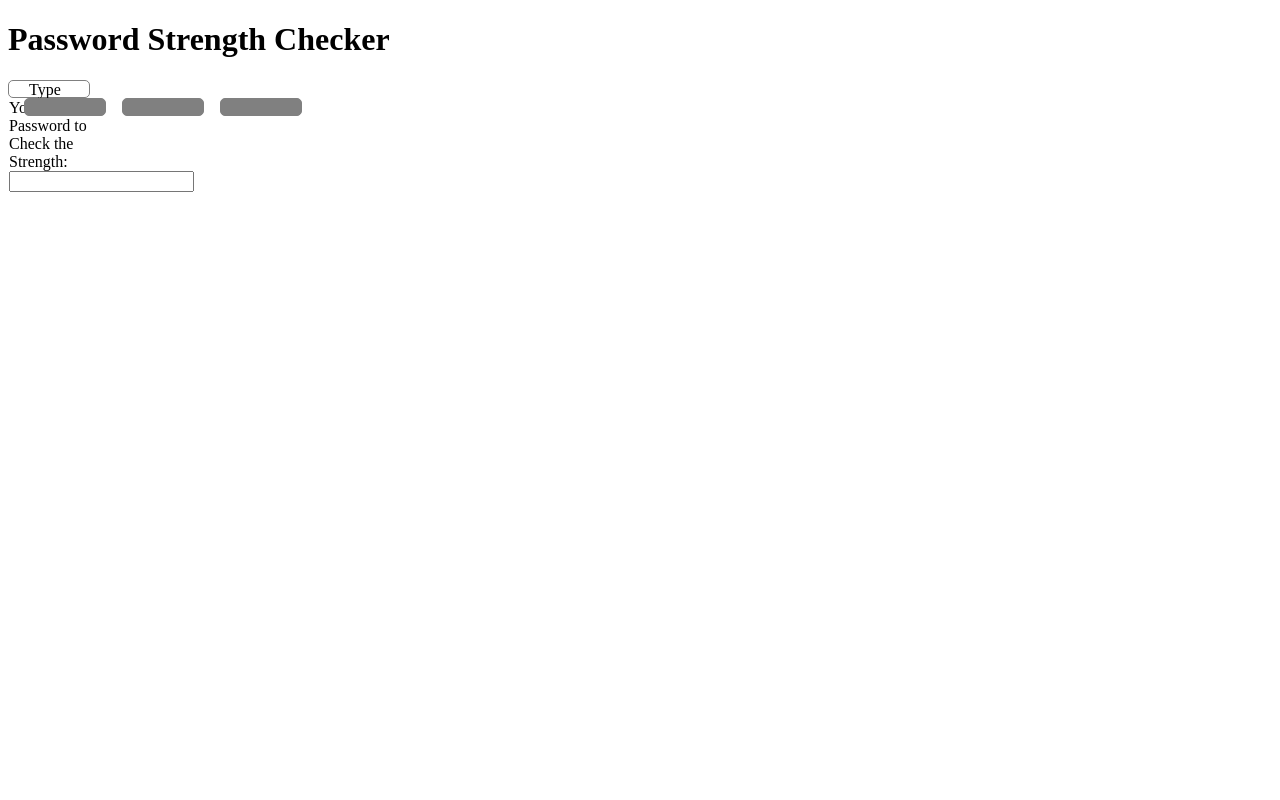
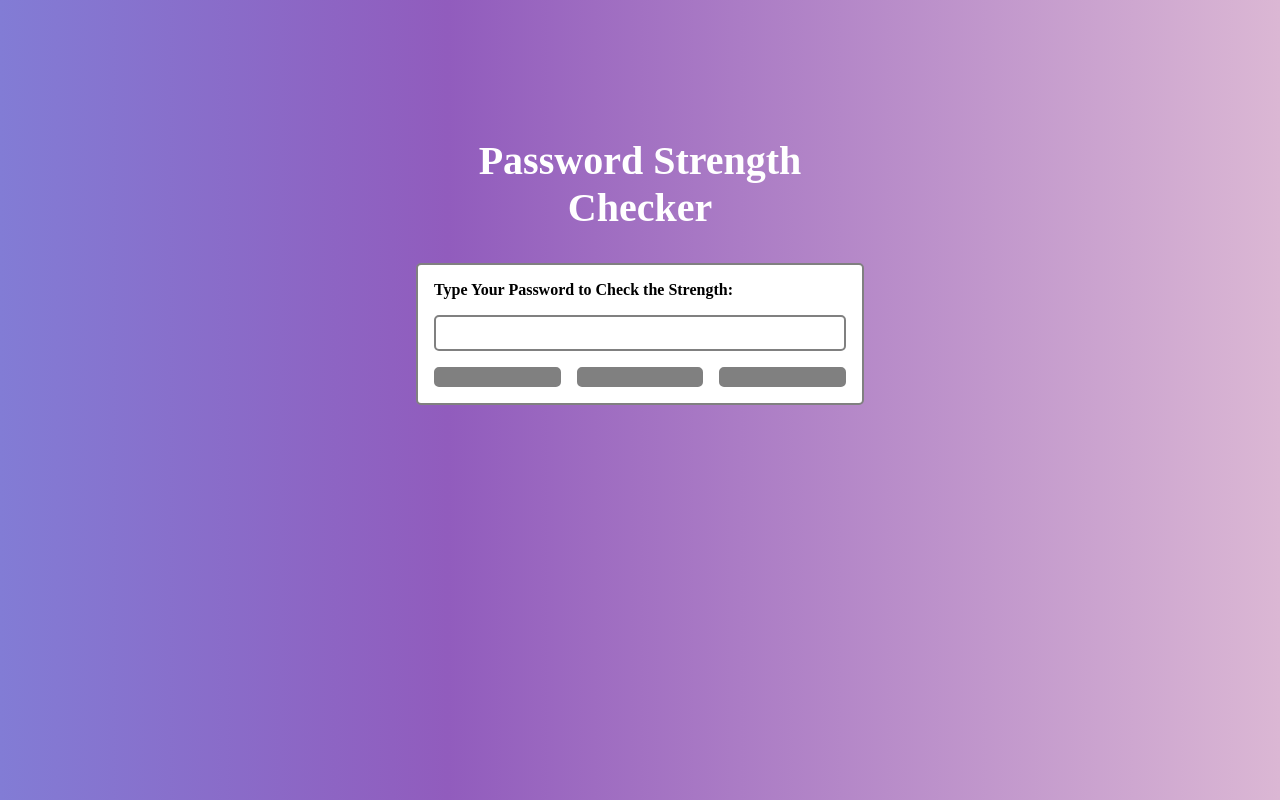
Before and after one commit to sofiiaruban/passwords-strength-checker, an Angular app: page / in a window 1280 px wide. Built offline with nearby package versions, Linux system fonts and the light colour scheme.

Commit message:
styles(password input) : Add variables

```diff
--- a/src/app/app.component.scss
+++ b/src/app/app.component.scss
@@ -0,0 +1,14 @@
+
+main {
+    margin: 0 auto;
+    width: 35%;
+    max-height: 30%;
+    transform: translateY(35%);
+    h1 {
+        text-align: center;
+        padding: 2rem 0;
+        color:white;
+        font-size: 40px;
+    }
+
+}
--- a/src/app/password-input/password-input.component.scss
+++ b/src/app/password-input/password-input.component.scss
@@ -1,19 +1,35 @@
+$bg-white: white;
+$br: 2px solid grey;
+
 label {
-    margin: 10px 20px;
+    margin: 0 0 1rem 0;
+    font-weight: 600;
+}
+form {
+    background-color: $bg-white;
+    border: $br;
+    border-radius: 5px;
+    padding: 1rem;
 }
 input {
-    margin: 0 0 2rem 0;
+    margin: 0 0 1rem 0;
+    border: $br;
+    border-radius: 5px;
+    height: 2rem;
+    padding-left: 1rem;
 }
-
+.input-container {
+    display: flex;
+    flex-direction: column;
+}
 section {
-    margin: 0 0 0 1rem;
+    margin: 0;
     display: flex;
     gap: 1rem;
+    div {
+        width: 10rem;
+        height: 1rem;
+        border-radius: 5px;
+        border: $br;
+    }
 }
-div {
-    width: 5rem;
-    height: 1rem;
-    border-radius: 5px;
-    border: solid 1px grey;
-    //background-color: lightgrey;
-}
--- a/src/styles.scss
+++ b/src/styles.scss
@@ -1 +1,11 @@
-/* You can add global styles to this file, and also import other style files */
+* {
+    margin: 0;
+    padding: 0;
+    border: 0;
+    vertical-align: baseline;
+}
+body{
+    margin: 0;
+    background: rgb(130,124,213);
+    background: linear-gradient(90deg, rgba(130,124,213,1) 0%, rgba(145,92,189,1) 35%, rgba(219,183,212,1) 100%);
+}
```
